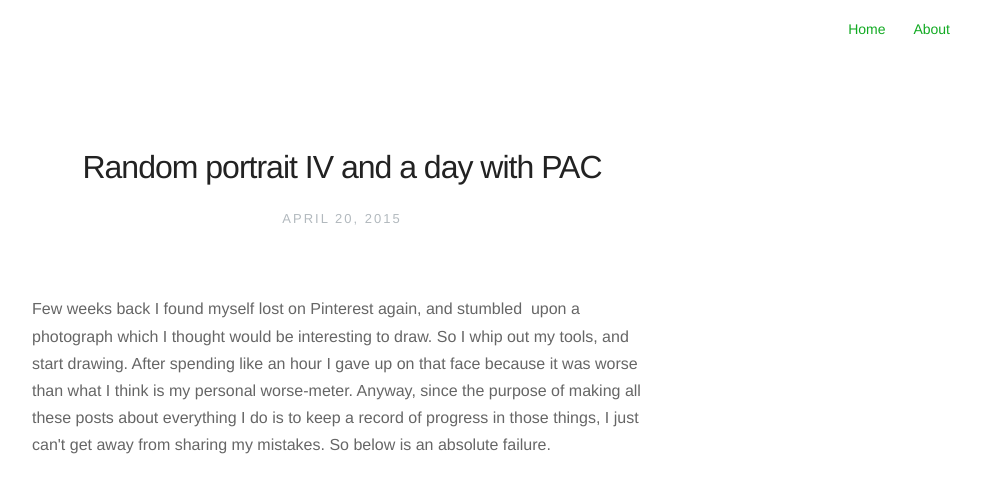
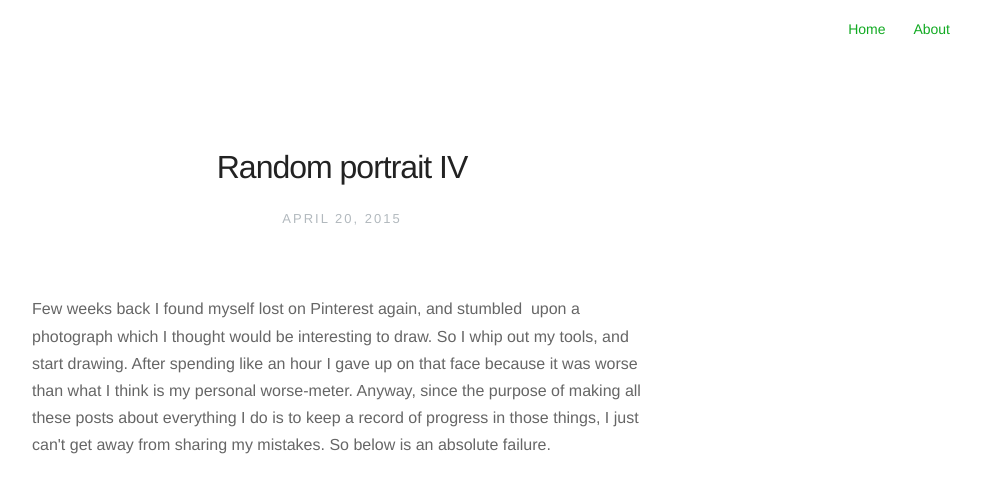
Before and after one commit to shinderohitt/shinderohitt.github.io, a Jekyll site: the page built from _posts/2015-04-20-random-portrait-iv-and-day-with-pac.html, in a window 1280 px wide and 900 px high, cut to the strip 0-502 px from the top of the window. Shown: the top 493 px of the strip, without its empty margins (298-1279 px from the left). Built offline with Jekyll 4.4.1, drawn with Linux system fonts in a browser that asks for light colours; nearby versions of some CDN libraries; comment, search, counter and statistics services are not loaded.

Commit message:
Re-generate content

```diff
--- a/_posts/2015-04-20-random-portrait-iv-and-day-with-pac.html
+++ b/_posts/2015-04-20-random-portrait-iv-and-day-with-pac.html
@@ -1,6 +1,6 @@
 ---
 layout: post
-title: Random portrait IV and a day with PAC
+title: Random portrait IV
 date: '2015-04-20T08:18:00.003-07:00'
 author: Rohitt Shinde
 tags:
```
